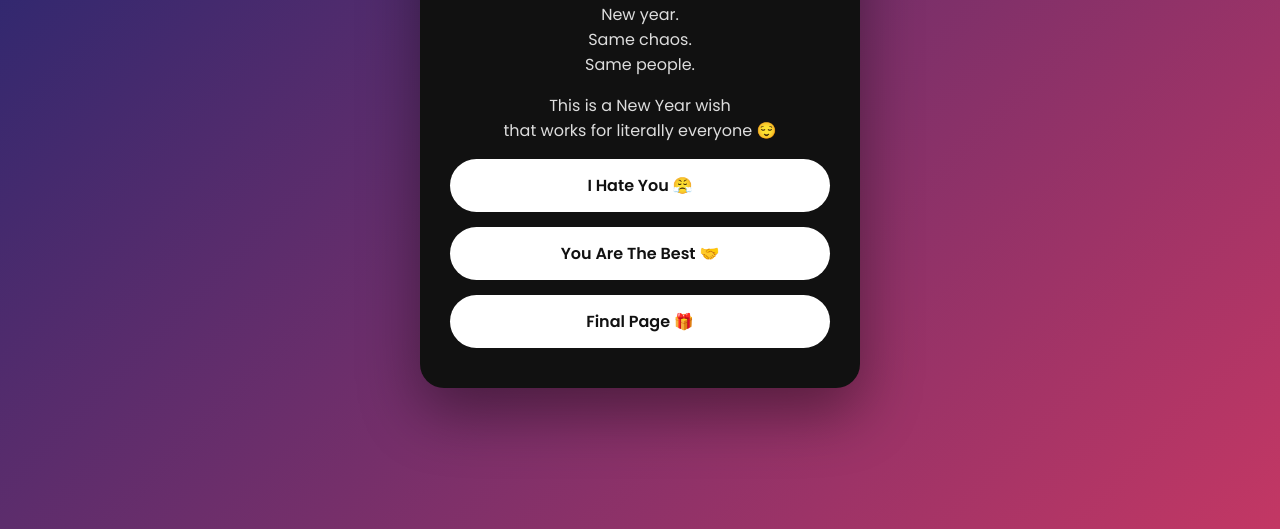
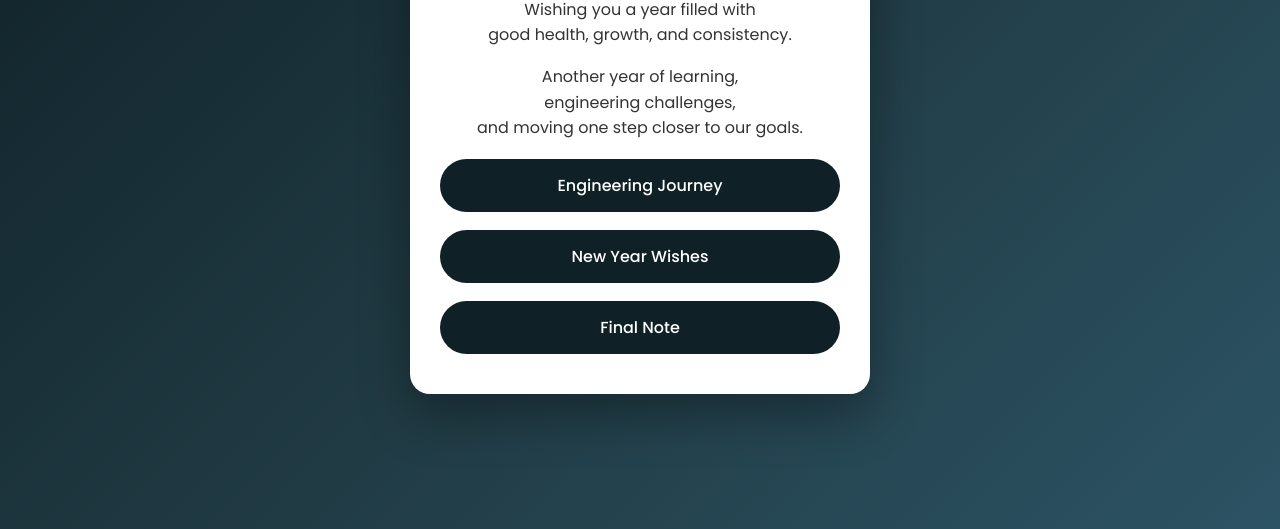
Before and after one commit to coder-taranekar/newyear, a plain HTML site: page index.html in a window 1280 px wide. Shown: the part 271-800 px from the top of the page. Drawn offline with Linux system fonts and the light colour scheme.

Commit message:
Update index.html

```diff
--- a/index.html
+++ b/index.html
@@ -2,7 +2,7 @@
 <html lang="en">
 <head>
 <meta charset="UTF-8">
-<title>Happy New Year 🎉</title>
+<title>Happy New Year</title>
 
 <link href="https://fonts.googleapis.com/css2?family=Poppins:wght@400;500;600&display=swap" rel="stylesheet">
 
@@ -10,43 +10,44 @@
 body{
 margin:0;
 min-height:100vh;
-background:linear-gradient(135deg,#1d2671,#c33764);
+background:linear-gradient(135deg,#0f2027,#203a43,#2c5364);
 font-family:'Poppins',sans-serif;
 display:flex;
 justify-content:center;
 align-items:center;
 }
 .card{
-background:#111;
-color:#fff;
-width:380px;
+background:#ffffff;
+width:400px;
 padding:40px 30px;
-border-radius:24px;
+border-radius:20px;
 text-align:center;
-box-shadow:0 25px 60px rgba(0,0,0,0.4);
+box-shadow:0 20px 50px rgba(0,0,0,0.35);
 }
 h1{
 font-size:2.2rem;
 margin-bottom:10px;
+color:#0f2027;
 }
 p{
-color:#ddd;
 font-size:1rem;
+color:#333;
+line-height:1.6;
 }
 .btn{
 display:block;
-margin-top:15px;
+margin-top:18px;
 padding:14px;
 border-radius:30px;
-background:#fff;
-color:#111;
+background:#0f2027;
+color:white;
 text-decoration:none;
-font-weight:600;
+font-weight:500;
 transition:0.3s;
 }
 .btn:hover{
-transform:scale(1.05);
-background:#eaeaea;
+transform:scale(1.04);
+background:#203a43;
 }
 </style>
 </head>
@@ -57,19 +58,19 @@ background:#eaeaea;
 <h1>Happy New Year 🎉</h1>
 
 <p>
-New year.<br>
-Same chaos.<br>
-Same people.
+Wishing you a year filled with<br>
+good health, growth, and consistency.
 </p>
 
 <p>
-This is a New Year wish<br>
-that works for literally everyone 😌
+Another year of learning,<br>
+engineering challenges,<br>
+and moving one step closer to our goals.
 </p>
 
-<a class="btn" href="hate.html">I Hate You 😤</a>
-<a class="btn" href="best.html">You Are The Best 🤝</a>
-<a class="btn" href="surprise.html">Final Page 🎁</a>
+<a class="btn" href="journey.html">Engineering Journey</a>
+<a class="btn" href="wishes.html">New Year Wishes</a>
+<a class="btn" href="message.html">Final Note</a>
 </div>
 
 </body>
```
